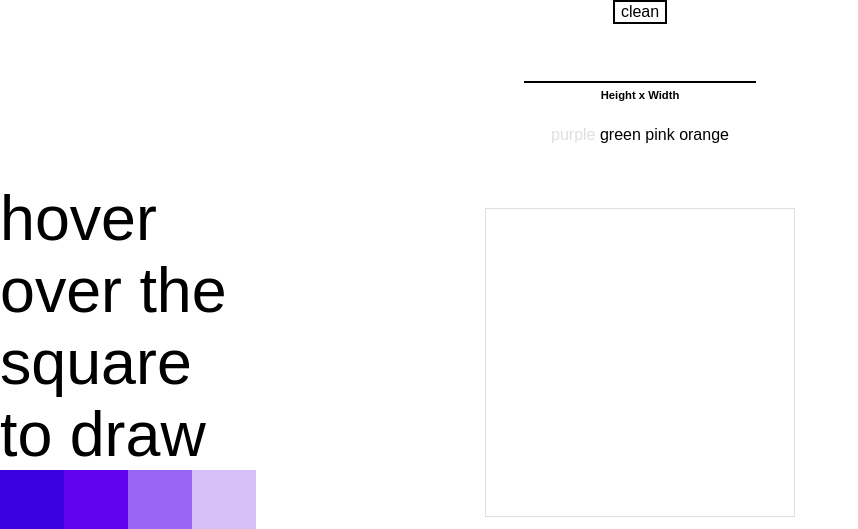
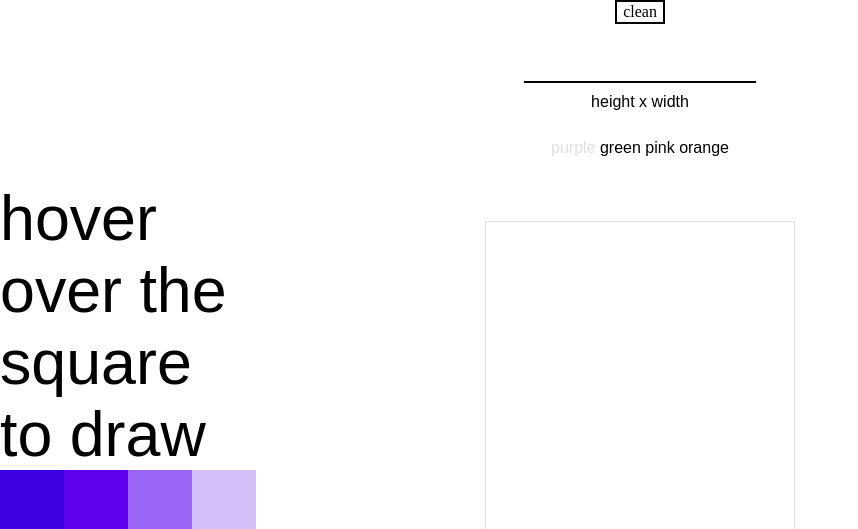
Before and after one commit to noahtalerman/pixel-art, a Flask app: page / in a window 1280 px wide. Shown: the top 529 px of the page, without its empty margins (0-858 px from the left). Run offline with Flask 2, Linux system fonts and the light colour scheme.

Commit message:
changes to font

```diff
--- a/static/input.css
+++ b/static/input.css
@@ -33,10 +33,9 @@
 	float: right;
 	width: 40%;
 	color: #6a7989;
-	font-weight: bold;
-	font-size: 70.25%;
+	font-size: 100%;
 	-webkit-font-smoothing: antialiased;
-    -moz-osx-font-smoothing: grayscale;
+	-moz-osx-font-smoothing: grayscale;
 	-webkit-touch-callout: none;
 	-webkit-user-select: none;
 	-khtml-user-select: none;
--- a/static/styles.css
+++ b/static/styles.css
@@ -4,6 +4,7 @@ body{
     justify-content: center;
     font-family: 'Montserrat', sans-serif;
     margin: 0;
+    font-size: 1em;
 }
 
 .input-container {
@@ -27,6 +28,7 @@ body{
     -webkit-appearance: none;
     -moz-appearance: none;
     margin-bottom: 10px;
+    font-family: Montserrat;
 }
 
 .refresh-btn:hover {
--- a/templates/index.html
+++ b/templates/index.html
@@ -18,7 +18,7 @@
             <span class="input input--minoru">
                 <input class="input__field input__field--yoko" type="text" id="input-16" name="input-number">
                 <label class="input__label input__label--yoko" for="input-16">
-                    <span class="input__label-content input__label-content--yoko">Height x Width</span>
+                    <span class="input__label-content input__label-content--yoko">height x width</span>
                 </label>
             </span>
         </form>
```
Also changed, not shown: static/scripts.js (+1 -6 lines).
